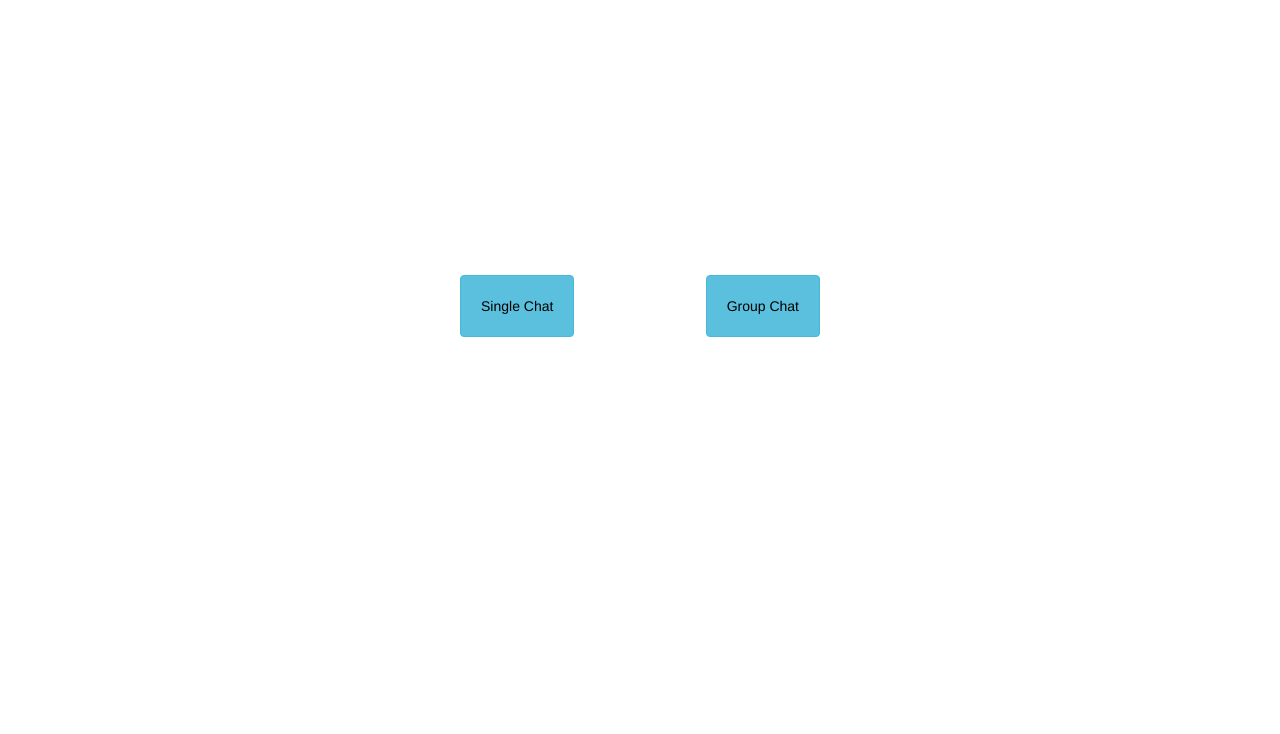
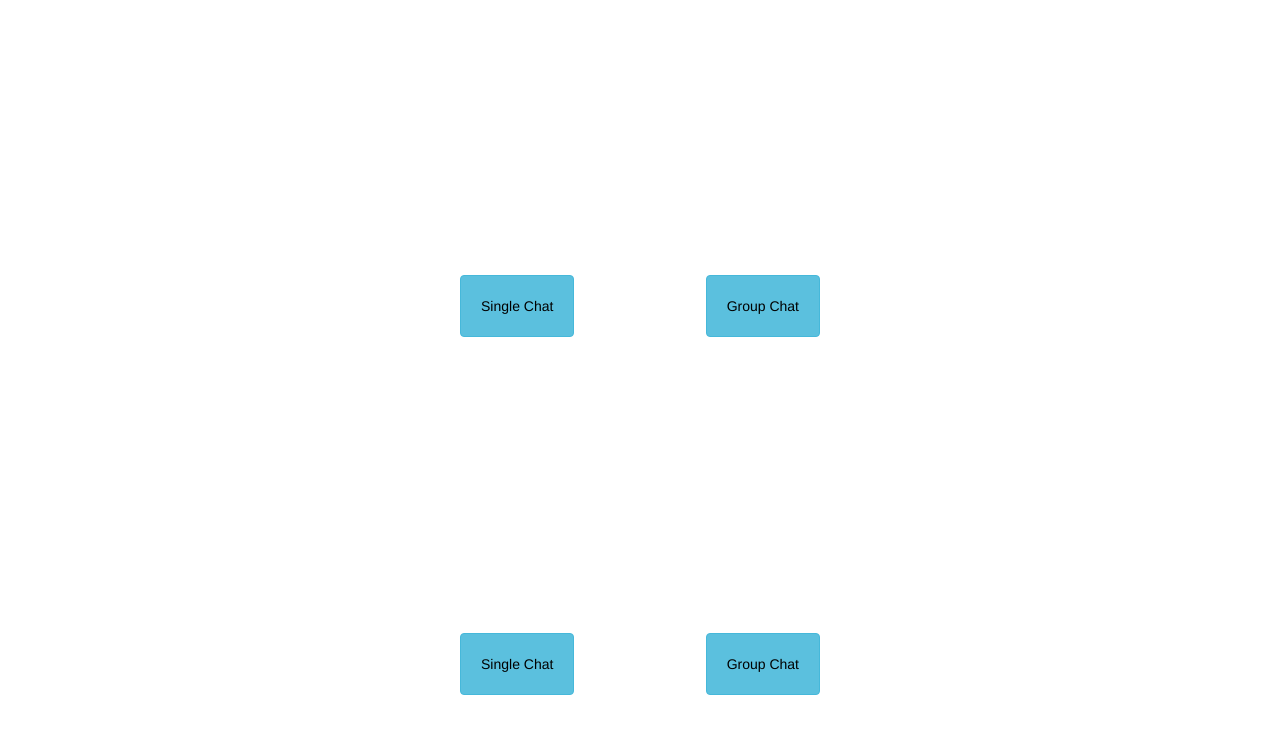
Before and after one commit to jis0324/Chat-Application, a website: page clients/index.html in a window 1280 px wide. Shown: the part 64-798 px from the top of the page. Drawn offline with Linux system fonts and the light colour scheme; files that its build step writes are made by us from their sources.

Commit message:
wip - initial commit

```diff
--- a/clients/index.html
+++ b/clients/index.html
@@ -22,6 +22,10 @@
         <a href="/single-chat" class="btn btn-info">Single Chat</a>
         <a class="nav-link btn btn-info" href="/group-chat">Group Chat</a>
     </div>
+    <div class="select-method">
+        <a href="/single-chat" class="btn btn-info">Single Chat</a>
+        <a class="nav-link btn btn-info" href="/group-chat">Group Chat</a>
+    </div>
 </body>
 
 </html>
```
